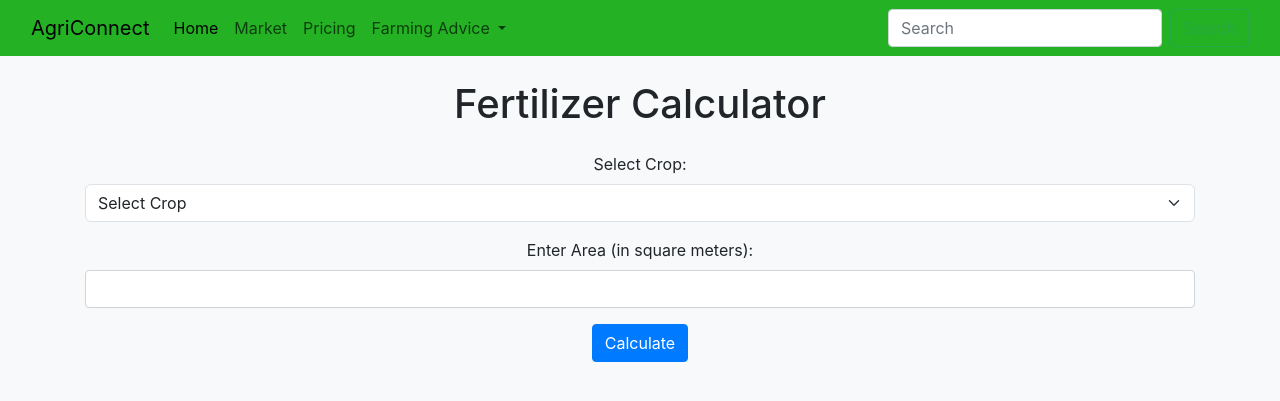
After one commit to prabesh-raj-pant/AgriConnect, a Django app: page /fertilizerCalculator in a window 1280 px wide. The commit adds this page. Shown: the top 401 px of the page. Run offline with Django 5.2, Linux system fonts and the light colour scheme; some libraries are stand-ins or nearby versions.

Commit message:
adding fertilizer calculator page

```diff
--- a/Agriconnect/urls.py
+++ b/Agriconnect/urls.py
@@ -1,11 +1,12 @@
 
 from django.contrib import admin
 from django.urls import path
-from .views import index,pricing
+from .views import index,pricing,fertilizerCalculator
 
 urlpatterns = [
     path('',index),
     path('index',index),
+    path('fertilizerCalculator',fertilizerCalculator),
     path('pricing',pricing),
     path('admin/', admin.site.urls),
 
--- a/Agriconnect/views.py
+++ b/Agriconnect/views.py
@@ -5,3 +5,5 @@ def index(request):
     return render(request,'index.html')
 def pricing(request):
     return render(request,'pricing.html')
+def fertilizerCalculator(request):
+    return render(request,'fertilizerCalculator.html')
--- /dev/null
+++ b/templates/fertilizerCalculator.html
@@ -0,0 +1,154 @@
+<!DOCTYPE html>
+<html lang="en">
+
+<head>
+  <meta charset="utf-8" />
+  <meta name="viewport" content="width=device-width, initial-scale=1" />
+  <title></title>
+  <link href="https://cdn.jsdelivr.net/npm/bootstrap@5.3.2/dist/css/bootstrap.min.css" rel="stylesheet"
+    integrity="sha384-T3c6CoIi6uLrA9TneNEoa7RxnatzjcDSCmG1MXxSR1GAsXEV/Dwwykc2MPK8M2HN" crossorigin="anonymous" />
+  <link rel="stylesheet" href="https://stackpath.bootstrapcdn.com/bootstrap/4.5.2/css/bootstrap.min.css">
+  <style>
+    /* Add additional custom styles here */
+    body {
+      background-color: #f8f9fa;
+    }
+  </style>
+</head>
+
+<body>
+  <nav class="navbar navbar-expand-lg" style="background-color: rgb(36, 177, 36)">
+    <div class="container-fluid">
+      <a class="navbar-brand" href="#">AgriConnect</a>
+      <button class="navbar-toggler" type="button" data-bs-toggle="collapse" data-bs-target="#navbarSupportedContent"
+        aria-controls="navbarSupportedContent" aria-expanded="false" aria-label="Toggle navigation">
+        <span class="navbar-toggler-icon"></span>
+      </button>
+      <div class="collapse navbar-collapse" id="navbarSupportedContent">
+        <ul class="navbar-nav me-auto mb-2 mb-lg-0">
+          <li class="nav-item">
+            <a class="nav-link active" aria-current="page" href="index">Home</a>
+          </li>
+          <li class="nav-item">
+            <a class="nav-link" href="#">Market</a>
+          </li>
+          <li class="nav-item">
+            <a class="nav-link" href="pricing">Pricing</a>
+          </li>
+          <li class="nav-item dropdown">
+            <a class="nav-link dropdown-toggle" href="#" role="button" data-bs-toggle="dropdown" aria-expanded="false">
+              Farming Advice
+            </a>
+            <ul class="dropdown-menu">
+              <li><a class="dropdown-item" href="fertilizerCalculator">fertilizer calculator</a></li>
+              <li><a class="dropdown-item" href="#">modern farming technique</a></li>
+              <li><a class="dropdown-item" href="#">financial Schemes</a></li>
+            </ul>
+          </li>
+
+        </ul>
+        <form class="d-flex" role="search">
+          <input class="form-control me-2" type="search" placeholder="Search" aria-label="Search">
+          <button class="btn btn-outline-success" type="submit">Search</button>
+        </form>
+      </div>
+    </div>
+  </nav>
+  <section style="text-align: center;">
+    <div>
+        <div class="container">
+          <h1 class="mt-4 mb-4 text-center">Fertilizer Calculator</h1>
+
+          <form class="calculator-form">
+              <div class="mb-3">
+                  <label for="cropSelect" class="form-label">Select Crop:</label>
+                  <select class="form-select" id="cropSelect" required>
+                      <option value="" disabled selected>Select Crop</option>
+                      <!-- Add crop options here -->
+                      <option value="tomato">Tomato</option>
+                      <option value="Bean">Black eyed bean</option>
+                      <option value="onion">Onion</option>
+                  </select>
+              </div>
+
+              <div class="mb-3">
+                  <label for="areaInput" class="form-label">Enter Area (in square meters):</label>
+                  <input type="number" class="form-control" id="areaInput" required>
+              </div>
+
+              <div id="result"></div>
+              <div id="suggestion"></div>
+
+              <button type="button" class="btn btn-primary" onclick="calculateFertilizer()">Calculate</button>
+          </form>
+      </div>
+
+
+    </div>
+  </section>
+  <script>
+    function calculateFertilizer() {
+
+        var crop = document.getElementById("cropSelect").value;
+        var area = parseFloat(document.getElementById("areaInput").value);
+
+
+        var fertilizerRecommendation = {
+            tomato: {
+                compost: area * (998 / 338.62),
+                urea: area * (7 / 338.62),
+                dap: area * (10 / 338.62),
+                potassium: area * (5 / 338.62)
+            },
+            Bean: {
+              compost: area * (399 / 338.62),
+              urea: area * (3 / 338.62),
+              dap: area * (7 / 338.62),
+              potassium: area * (3 / 338.62)
+            },
+            onion: {
+
+
+                compost: area * (998 / 338.62),
+                urea: area * (5 / 338.62),
+                dap: area * (8 / 338.62),
+                potassium: area * (7 / 338.62)
+            }
+        };
+
+
+        document.getElementById("result").innerHTML =
+            `<p>Compost Manure Required: ${fertilizerRecommendation[crop].compost.toFixed(2)} kg</p>` +
+            `<p>Urea Required: ${fertilizerRecommendation[crop].urea.toFixed(2)} kg</p>` +
+            `<p>DAP Required: ${fertilizerRecommendation[crop].dap.toFixed(2)} kg</p>` +
+            `<p>Potassium Required: ${fertilizerRecommendation[crop].potassium.toFixed(2)} kg</p>`;
+
+        var suggestion = "";
+        switch (crop) {
+            case "tomato":
+                suggestion = "Apply compost manure as a basal application and urea, DAP, and potassium as per recommended rates during different growth stages.";
+                break;
+            case "Bean":
+                suggestion = "Apply compost manure as a basal application and urea, DAP, and potassium as per recommended rates during different growth stages.";
+                break;
+            case "onion":
+                suggestion = "Apply compost manure as a basal application and urea, DAP, and potassium as per recommended rates during different growth stages.";
+                break;
+            default:
+                suggestion = "Select a crop to get fertilizer application suggestions.";
+        }
+
+        document.getElementById("suggestion").innerHTML = `<p>Fertilizer Application Suggestion: ${suggestion}</p>`;
+    }
+</script>
+
+  <script src="https://cdn.jsdelivr.net/npm/bootstrap@5.3.2/dist/js/bootstrap.bundle.min.js"
+    integrity="sha384-C6RzsynM9kWDrMNeT87bh95OGNyZPhcTNXj1NW7RuBCsyN/o0jlpcV8Qyq46cDfL"
+    crossorigin="anonymous"></script>
+  <script src="https://code.jquery.com/jquery-3.5.1.slim.min.js"></script>
+  <script src="https://cdn.jsdelivr.net/npm/@popperjs/core@2.9.3/dist/umd/popper.min.js"></script>
+  <script src="https://stackpath.bootstrapcdn.com/bootstrap/4.5.2/js/bootstrap.min.js"></script>
+
+</body>
+
+</html>
--- a/templates/index.html
+++ b/templates/index.html
@@ -55,7 +55,7 @@
                   Farming Advice
                 </a>
                 <ul class="dropdown-menu">
-                  <li><a class="dropdown-item" href="#">fertilizer calculator</a></li>
+                  <li><a class="dropdown-item" href="fertilizerCalculator">fertilizer calculator</a></li>
                   <li><a class="dropdown-item" href="#">modern farming technique</a></li>
                   <li><a class="dropdown-item" href="#">financial Schemes</a></li>
                 </ul>
--- a/templates/pricing.html
+++ b/templates/pricing.html
@@ -40,7 +40,7 @@
               Farming Advice
             </a>
             <ul class="dropdown-menu">
-              <li><a class="dropdown-item" href="#">fertilizer calculator</a></li>
+              <li><a class="dropdown-item" href="fertilizerCalculator">fertilizer calculator</a></li>
               <li><a class="dropdown-item" href="#">modern farming technique</a></li>
               <li><a class="dropdown-item" href="#">financial Schemes</a></li>
             </ul>
```
